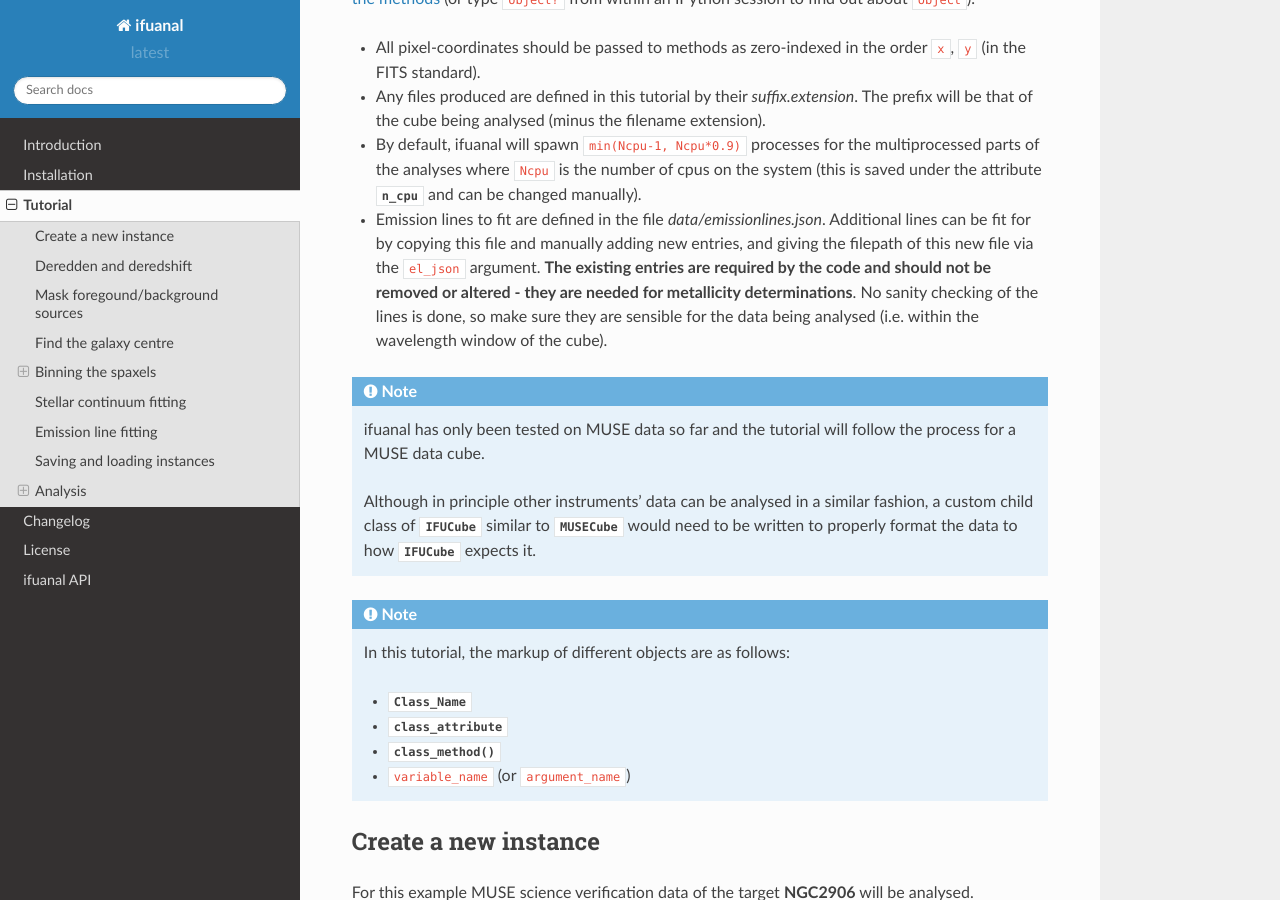
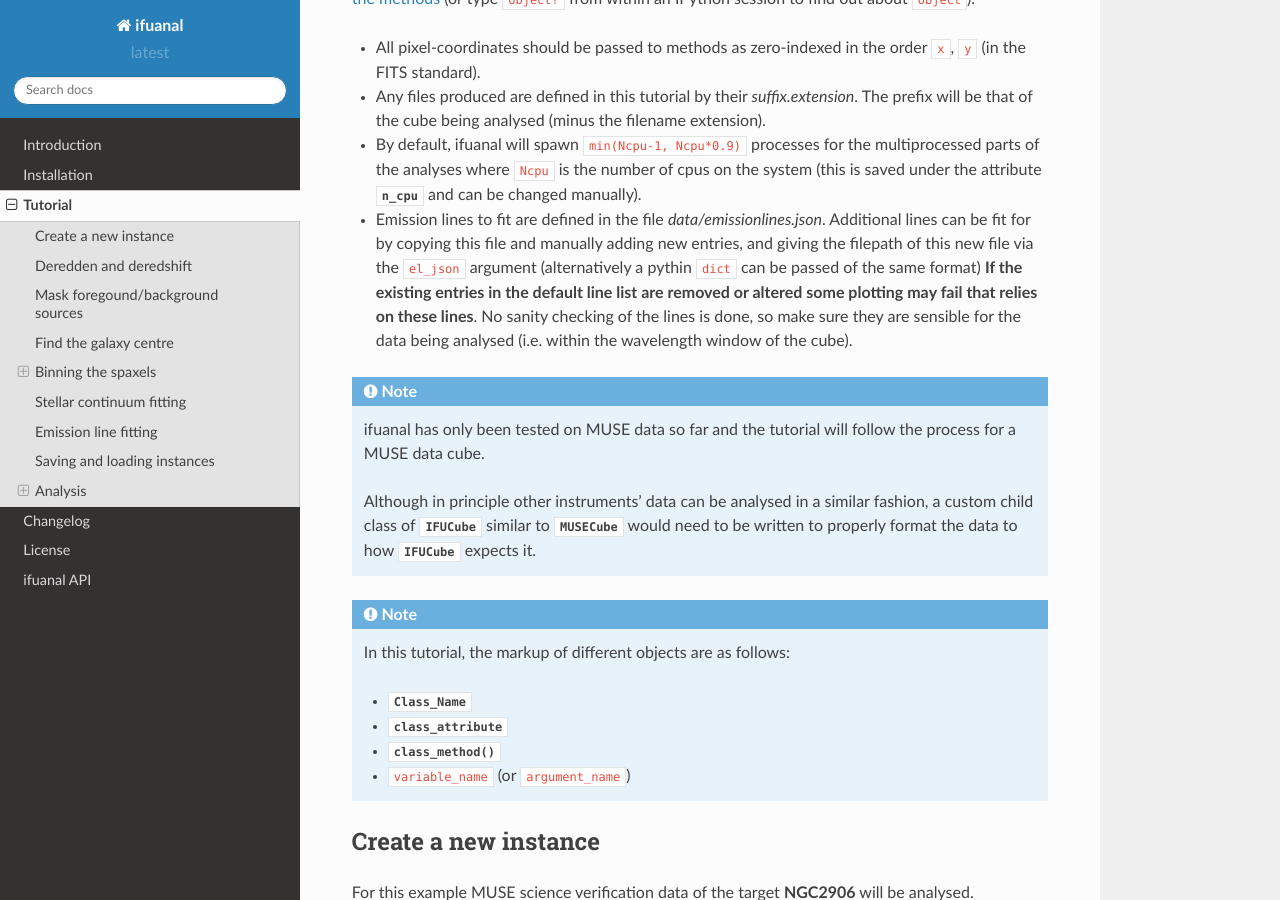
Before and after one commit to Lyalpha/ifuanal, a Sphinx documentation site: the page built from docs/tutorial.rst, in a window 1280 px wide and 900 px high, scrolled down 365 px. Built offline with Sphinx 7.4.7 and the Read the Docs theme 2.0.0, drawn with Linux system fonts in a browser that asks for light colours.

Commit message:
Allow el_json to be passed as a dict directly

```diff
--- a/docs/changelog.rst
+++ b/docs/changelog.rst
@@ -59,6 +59,8 @@ vdev
  * Added ``cont`` entry to emission line results, giving the continuum level
    used for the EW measurement.
  * Added new emission lines to STARLIGHT mask file.
+ * Allow ``el_json`` argument to :class:`IFUCube` to now be given as a
+   dictionary or json filename.
 
 v0.3.0
 ------
--- a/docs/tutorial.rst
+++ b/docs/tutorial.rst
@@ -26,10 +26,11 @@ type ``object?`` from within an IPython session to find out about
 * Emission lines to fit are defined in the file `data/emissionlines.json`.
   Additional lines can be fit for by copying this file and manually adding new
   entries, and giving the filepath of this new file via the ``el_json``
-  argument. **The existing entries are required by the code and should not be
-  removed or altered - they are needed for metallicity determinations**. No
-  sanity checking of the lines is done, so make sure they are sensible for the
-  data being analysed (i.e. within the wavelength window of the cube).
+  argument (alternatively a pythin ``dict`` can be passed of the same format)
+  **If the existing entries in the default line list are removed or altered
+  some plotting may fail that relies on these lines**. No sanity checking of
+  the lines is done, so make sure they are sensible for the data being analysed
+  (i.e. within the wavelength window of the cube).
 
 .. NOTE::
 
--- a/ifuanal.py
+++ b/ifuanal.py
@@ -127,6 +127,8 @@ class IFUCube(object):
             with open(os.path.join(FILEDIR, "data", "emission_lines.json")) \
                  as f:
                 self._emission_lines = json.load(f)
+        elif isinstance(el_json, dict):
+            self._emission_lines = el_json
         else:
             self._emission_lines = json.load(el_json)
 
```
